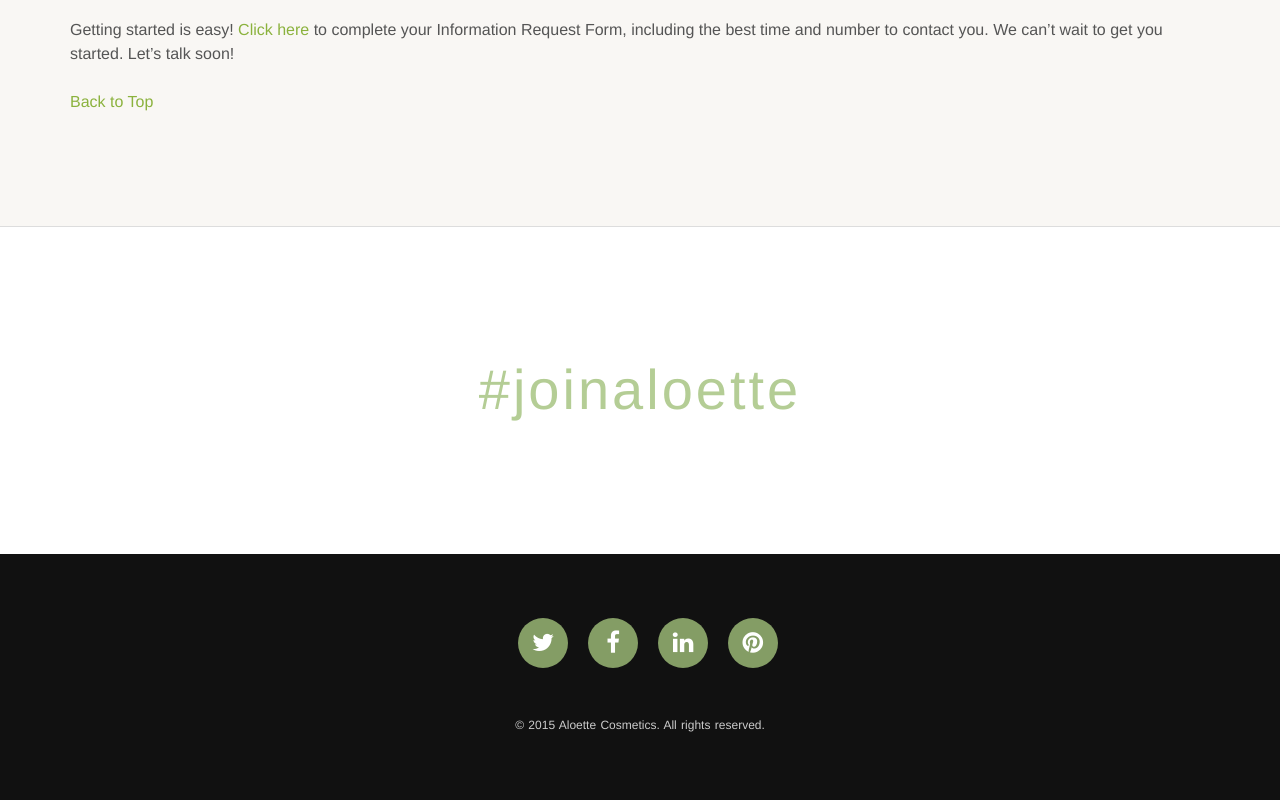
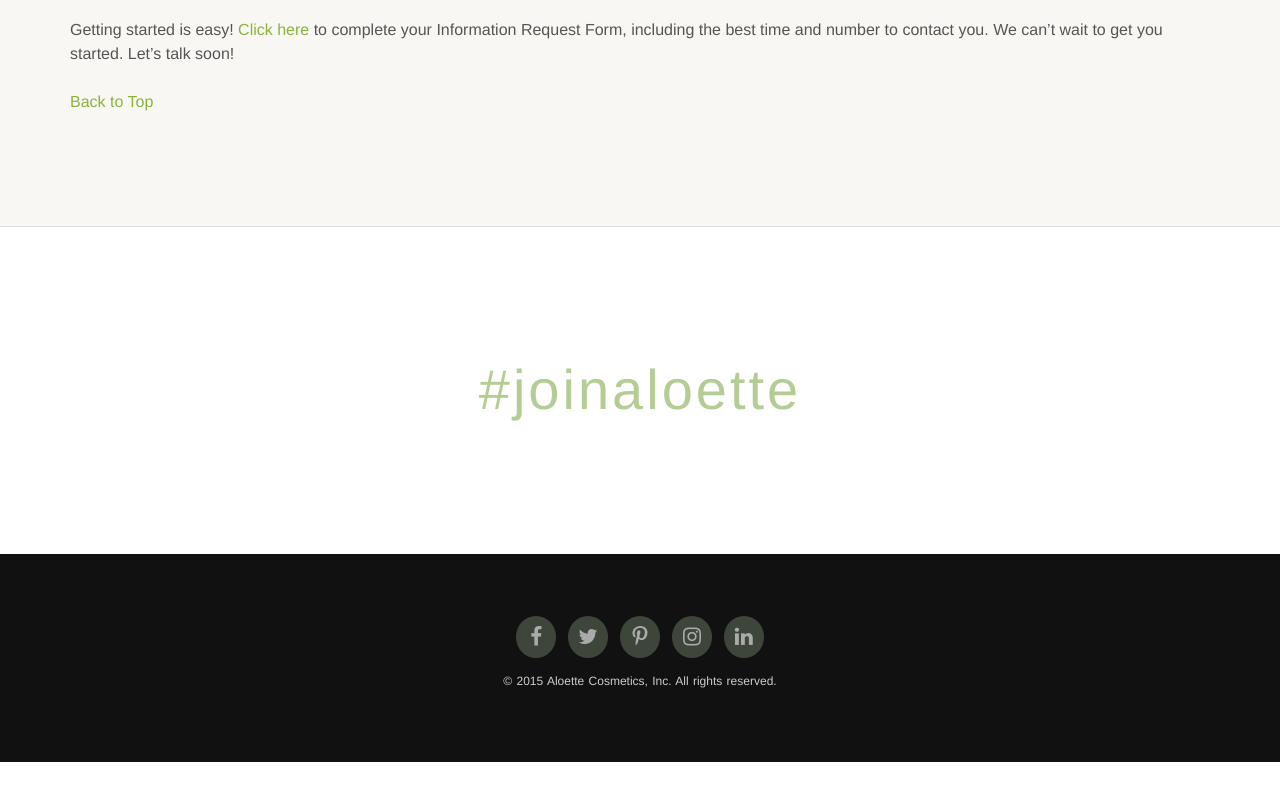
Before and after one commit to astralbrands/franchise-aloette, a plain HTML site: page index.html in a window 1280 px wide. Shown: the part 10999-11799 px from the top of the page. After the commit the page ends 11761 px from the top, so only its background shows below. Drawn offline with nearby package versions, Linux system fonts and the light colour scheme.

Commit message:
footer udpated
updated social icons

```diff
--- a/css/style.css
+++ b/css/style.css
@@ -1082,33 +1082,28 @@ aside ul {margin: 0; padding: 0; list-style: none;}
 
 ************************************/
 
-footer {padding: 48px 0; background-color: #111; color: #ccc;}
-
 .foo-copyright {font-size: 12px; word-spacing: 1px;}
 
-.get-social {list-style: none; margin: 0 0 48px 0;}
-.get-social li {display: inline-block; margin-top: 16px; margin-left: 16px; font-size: 24px;}
-.get-social li a {
-  width: 50px; height: 50px; color: #fff; display: inline-block; background: #849d65;
-  line-height: 50px; border-radius: 50%; text-align: center;
+footer {padding: 48px 0; background-color: #111; color: #ccc;}
+footer .social {width: 60%; margin: 0 auto; padding: 1em 5%; text-align: center; display: block; overflow: hidden;}
+footer .social li {list-style: none; display: inline-block;}
+footer .social li a,
+footer .social li a:visited {
+  width: 30px; margin: 0 4px; padding: 5px; font-size: 21px; background-color: #3E453A; color: #aaa;
+  text-align: center; display: inline-block; -webkit-box-sizing: content-box; -moz-box-sizing: content-box;
+  box-sizing: content-box; -webkit-border-radius: 50%; border-radius: 50%; -o-text-overflow: ellipsis;
+  text-overflow: ellipsis; -webkit-transition: all 200ms cubic-bezier(0, 0, 0, 1) 10ms;
+  -moz-transition: all 200ms cubic-bezier(0, 0, 0, 1) 10ms;
+  -o-transition: all 200ms cubic-bezier(0, 0, 0, 1) 10ms;
+  transition: all 200ms cubic-bezier(0, 0, 0, 1) 10ms;
 }
-
-.social-twitter:hover {background: #29C5F6;}
-.social-facebook:hover {background: #6788CE;}
-.social-gplus:hover {background: #E75C3C;}
-.social-linkedin:hover {background: #3A9BDC;}
-.social-pinterest:hover {background: #FE4445;}
-.social-youtube:hover {background: #E34040;}
-.social-skype:hover {background: #24B4F0;}
-
-.get-social li a:hover {color: #fff; text-decoration: none;}
-
-.share-links .get-social {margin-top: 48px; text-align: center;}
-.share-links .get-social li {font-size: 12px; text-transform: uppercase;}
-.share-links .get-social li a {
-  width: auto; height: auto; line-height: 1; padding: 16px 32px; letter-spacing: 1px; border-radius: 5px;
+footer .social li a:hover {
+  color: #444; background: #eee;
+  -webkit-transition: all 350ms cubic-bezier(0, 0, 0, .8);
+  -moz-transition: all 350ms cubic-bezier(0, 0, 0, .8);
+  -o-transition: all 350ms cubic-bezier(0, 0, 0, .8);
+  transition: all 350ms cubic-bezier(0, 0, 0, .8);
 }
-
 
 .bounce {
   -webkit-animation-name: bounce;
--- a/index.html
+++ b/index.html
@@ -12,9 +12,9 @@
 		<meta name="viewport" content="width=device-width, initial-scale=1.0">
 		<!-- HTML5 shim, for IE6-8 support of HTML5 elements -->
 		<!--[if lt IE 9]> <script src="http://html5shim.googlecode.com/svn/trunk/html5.js"></script> <![endif]-->
-		<link rel="shortcut icon" href="images/favicon.ico">
+		<!-- <link rel="shortcut icon" href="images/favicon.ico"> -->
 		<link rel="stylesheet" href="css/bootstrap/css/bootstrap.min.css" type="text/css" media="all" />
-		<link rel="stylesheet" href="http://maxcdn.bootstrapcdn.com/font-awesome/4.2.0/css/font-awesome.min.css">
+		<link rel="stylesheet" href="https://maxcdn.bootstrapcdn.com/font-awesome/4.5.0/css/font-awesome.min.css" />
 		<link rel="stylesheet" href="css/style.css" type="text/css" media="all" />
 	</head>
 	<body data-offset="100" data-spy="scroll" data-target=".my-nav">
@@ -570,30 +570,35 @@
 			</div><!-- container -->
 		</section>
 		<!--pricing start-->
-		<footer class="bkg-repeat">
-			<ul class="get-social alignc">
+		<footer>
+      <ul class="social">
         <li>
-					<a class="social-twitter" target="_blank" href="https://twitter.com/aloette">
+          <a target="_blank" href="https://www.facebook.com/pages/Aloette-Cosmetics/44692365354" title="Facebook">
+            <i class="fa fa-facebook"></i>
+          </a>
+        </li>
+        <li>
+          <a target="_blank" href="https://twitter.com/aloette" title="Twitter">
             <i class="fa fa-twitter"></i>
           </a>
         </li>
         <li>
-					<a class="social-facebook" target="_blank" href="https://www.facebook.com/pages/Aloette-Cosmetics/44692365354">
-						<i class="fa fa-facebook"></i>
+          <a target="_blank" href="https://pinterest.com/AloetteCosmetic/" title="Pinterest">
+            <i class="fa fa-pinterest-p"></i>
           </a>
         </li>
         <li>
-					<a class="social-linkedin" target="_blank" href="https://www.linkedin.com/company/aloette-cosmetics">
+          <a target="_blank" href="https://www.instagram.com/aloette/" title="Instagram">
+            <i class="fa fa-instagram"></i>
+          </a>
+        </li>
+        <li>
+          <a target="_blank" href="https://www.linkedin.com/company/aloette-cosmetics" title="LinkedIn">
             <i class="fa fa-linkedin"></i>
           </a>
         </li>
-				<li>
-					<a class="social-pinterest" target="_blank" href="https://pinterest.com/AloetteCosmetic/">
-						<i class="fa fa-pinterest"></i>
-					</a>
-				</li>
       </ul>
-			<p class="foo-copyright alignc">&copy; 2015 Aloette Cosmetics. All rights reserved.</p>
+			<p class="foo-copyright alignc">&copy; 2015 Aloette Cosmetics, Inc. All rights reserved.</p>
 		</footer>
 		<div class="modal fade" id="myModal" tabindex="-1" role="dialog" aria-hidden="true">
 			<div class="modal-dialog">
```
Lines whose indentation alone changed are shown as unchanged.
